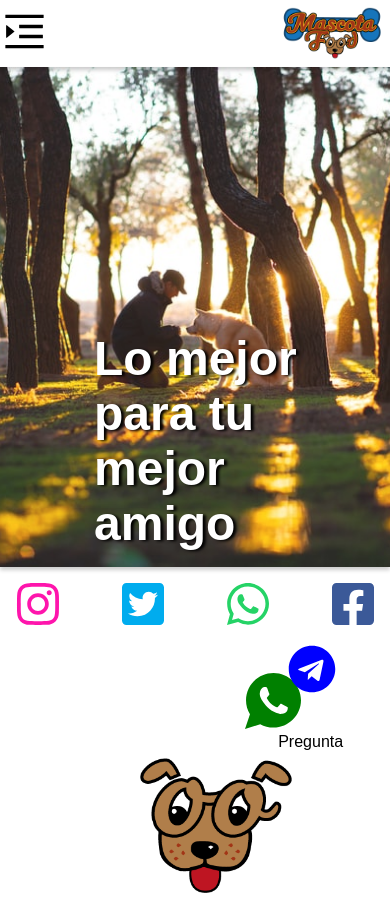
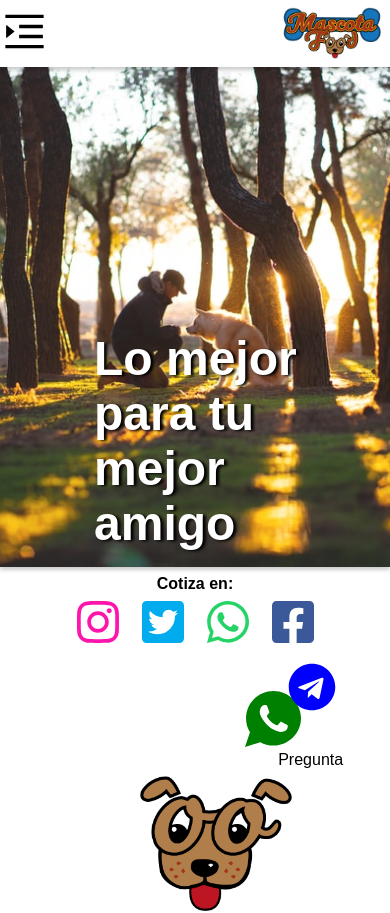
Before and after one commit to raulzarzadev/mascota-food, a Next.js app: page / in a window 390 px wide. Shown: the top 913 px of the page. Built offline with nearby package versions, Linux system fonts and the light colour scheme; a web font is replaced by a local one.

Commit message:
fix responsive

```diff
--- a/src/components/Socials/Socials.js
+++ b/src/components/Socials/Socials.js
@@ -27,15 +27,16 @@ export default function Socials () {
   ]
   return (
     <div className={s.socials}>
-      {socials.map((social, i) => (
-        <div key={i} className={s.social}>
-          <Link href={social.href}>
+      <h4>Cotiza en: </h4>
+      <div>
+        {socials.map((social, i) => (
+          <Link key={i} href={social.href}>
             <div className={s.icon} style={{ color: social.color }}>
               {social.icon}
             </div>
           </Link>
-        </div>
-      ))}
+        ))}
+      </div>
     </div>
   )
 }
--- a/src/components/Socials/styles.module.css
+++ b/src/components/Socials/styles.module.css
@@ -3,9 +3,12 @@
   padding: var(--space-2);
   display: flex;
   justify-content: center;
+  align-items: center;
+  flex-direction: column;
 }
-.social {
-  margin: 0 var(--space-4);
+.socials > div {
+    display: flex;
+    gap: var(--space-2);
 }
 .icon {
     width: 49px;
@@ -13,6 +16,7 @@
     font-size: 3rem;
     display: flex;
     justify-content: center;
+
     align-items: center;
     margin: 4px;
 }
```
